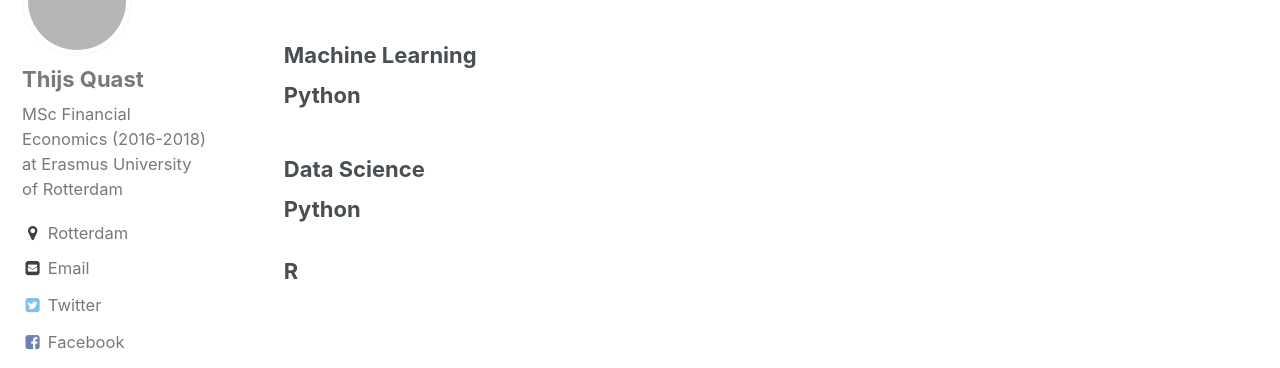
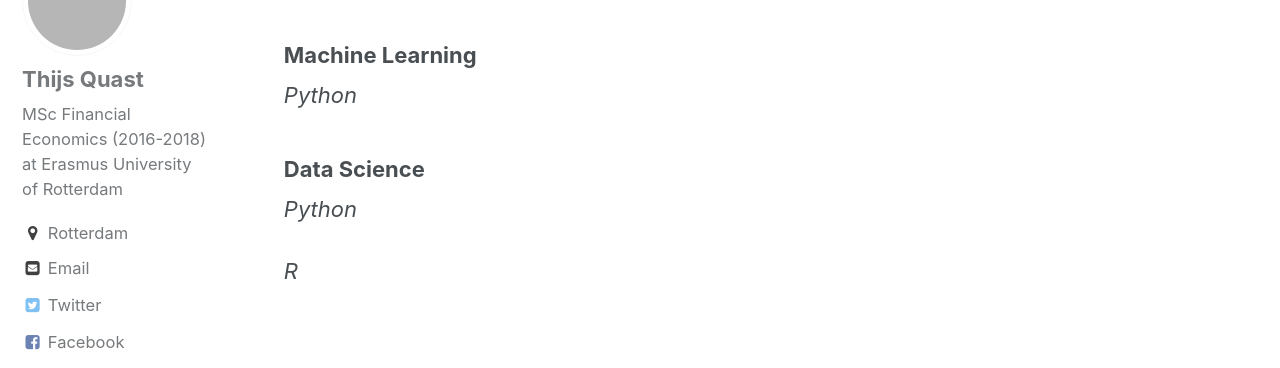
Before and after one commit to Thijsq/thijsq.github.io, a Jekyll site: the page built from _pages/certificates.md, in a window 1280 px wide. Shown: the part 198-566 px from the top of the page. Built offline with Jekyll 4.4.1, drawn with Linux system fonts in a browser that asks for light colours; grey boxes are pictures that could not be loaded.

```diff
--- a/_pages/certificates.md
+++ b/_pages/certificates.md
@@ -7,10 +7,10 @@ author_profile : true
 
 ### Machine Learning
 
-**Python**
+*Python*
 
 ### Data Science
 
-**Python**
+*Python*
 
-**R**
+*R*
```
